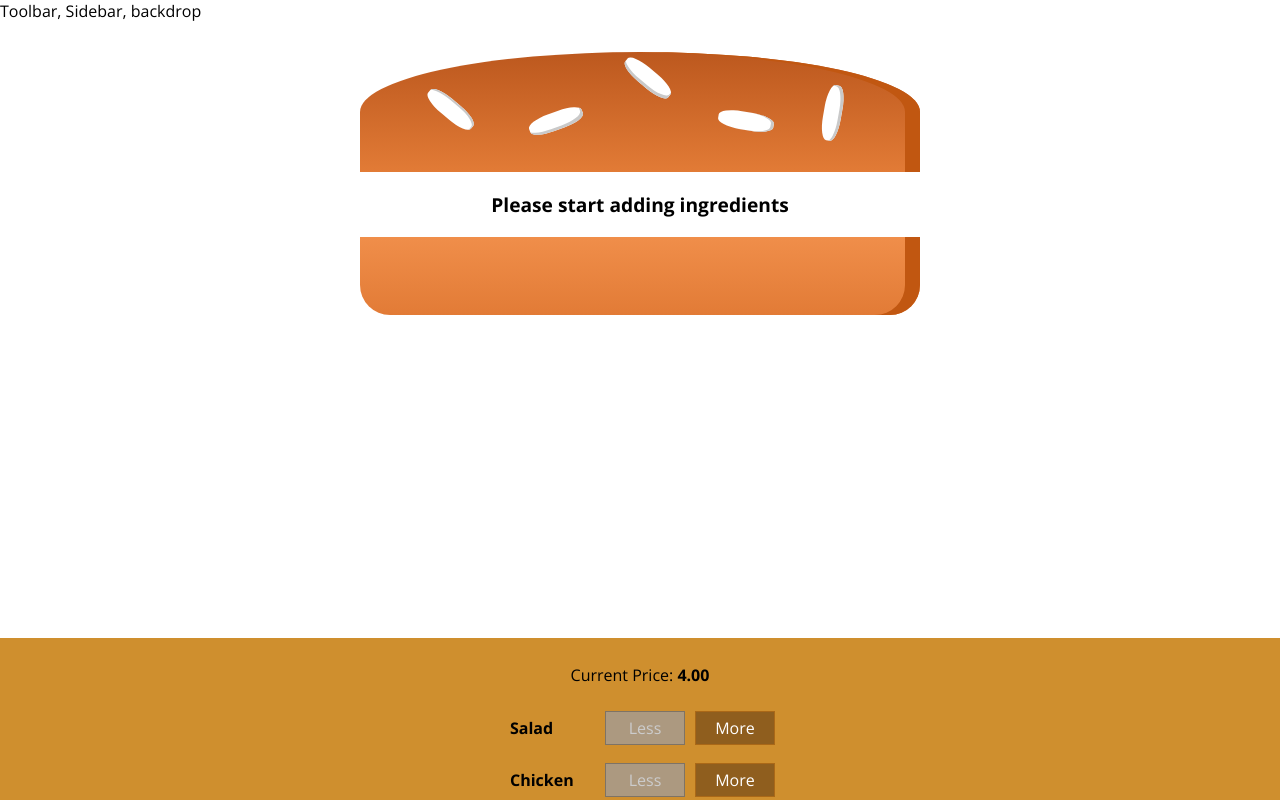
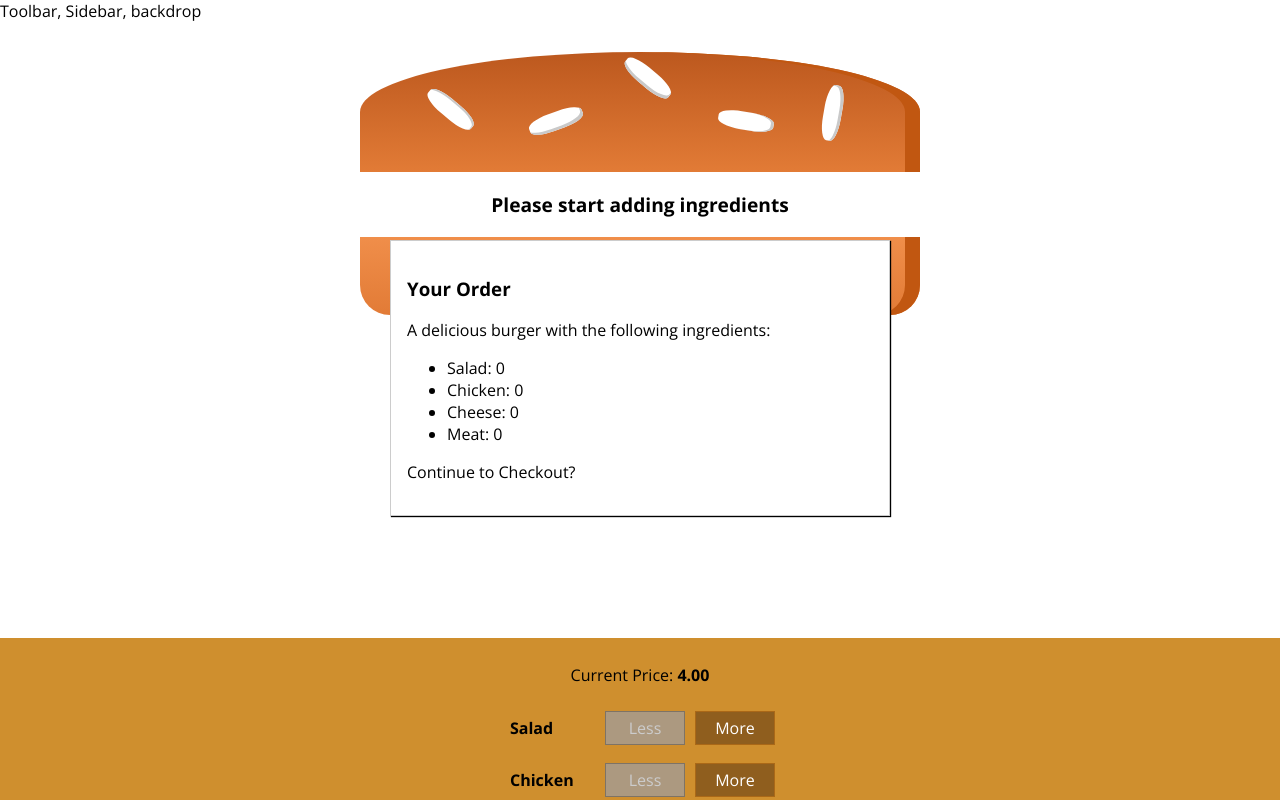
Before and after one commit to devnajam/burger-builder, a React (Create React App) app: page / in a window 1280 px wide. Shown: the top 800 px of the page. Built offline with nearby package versions, Linux system fonts and the light colour scheme.

Commit message:
created the modal

```diff
--- /dev/null
+++ b/src/components/Burger/OrderSummary/OrderSummary.js
@@ -0,0 +1,23 @@
+import React from 'react';
+
+const orderSummary = (props) => {
+  const ingredientSummary = Object.keys(props.ingredients).map((igKey) => {
+    return (
+      <li key={igKey}>
+        <span style={{ textTransform: 'capitalize' }}>{igKey}</span>:{' '}
+        {props.ingredients[igKey]}
+      </li>
+    );
+  });
+
+  return (
+    <React.Fragment>
+      <h3>Your Order</h3>
+      <p>A delicious burger with the following ingredients:</p>
+      <ul>{ingredientSummary}</ul>
+      <p>Continue to Checkout?</p>
+    </React.Fragment>
+  );
+};
+
+export default orderSummary;
--- /dev/null
+++ b/src/components/UI/Modal/Modal.js
@@ -0,0 +1,6 @@
+import React from 'react';
+import classes from './Modal.module.css';
+
+const modal = (props) => <div className={classes.Modal}>{props.children}</div>;
+
+export default modal;
--- /dev/null
+++ b/src/components/UI/Modal/Modal.module.css
@@ -0,0 +1,20 @@
+.Modal {
+  position: fixed;
+  z-index: 500;
+  background-color: white;
+  width: 70%;
+  border: 1px solid #ccc;
+  box-shadow: 1px 1px 1px black;
+  padding: 16px;
+  left: 15%;
+  top: 30%;
+  box-sizing: border-box;
+  transition: all 0.3s ease-out;
+}
+
+@media (min-width: 600px) {
+  .Modal {
+    width: 500px;
+    left: calc(50% - 250px);
+  }
+}
--- a/src/containers/BurgerBuilder/BurgerBuilder.js
+++ b/src/containers/BurgerBuilder/BurgerBuilder.js
@@ -2,6 +2,8 @@
 
 import Burger from '../../components/Burger/Burger';
 import BuildControls from '../../components/Burger/BuildControls/BuildControls';
+import Modal from '../../components/UI/Modal/Modal';
+import OrderSummary from '../../components/Burger/OrderSummary/OrderSummary';
 
 const INGREDIENT_PRICES = {
   salad: 0.5,
@@ -78,6 +80,9 @@
 
     return (
       <React.Fragment>
+        <Modal>
+          <OrderSummary ingredients={this.state.ingredients} />
+        </Modal>
         <Burger ingredients={this.state.ingredients} />
         <BuildControls
           perchasable={this.state.perchasable}
```
Also changed, not shown: src/components/UI/Backdrop/Backdrop.js (added).
